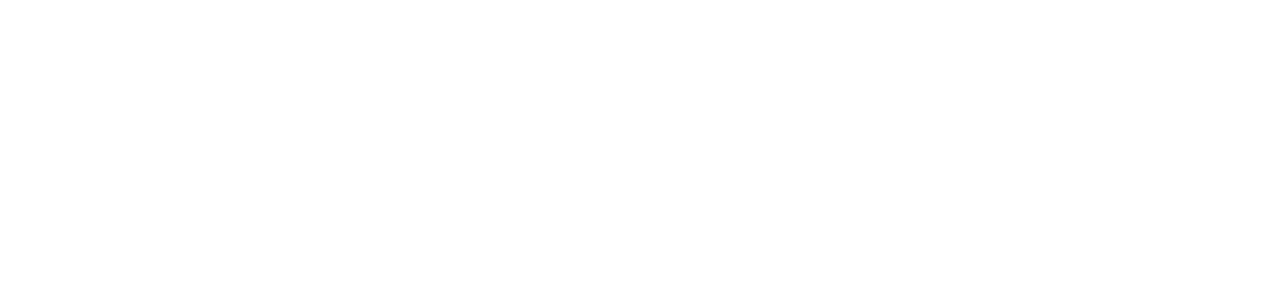
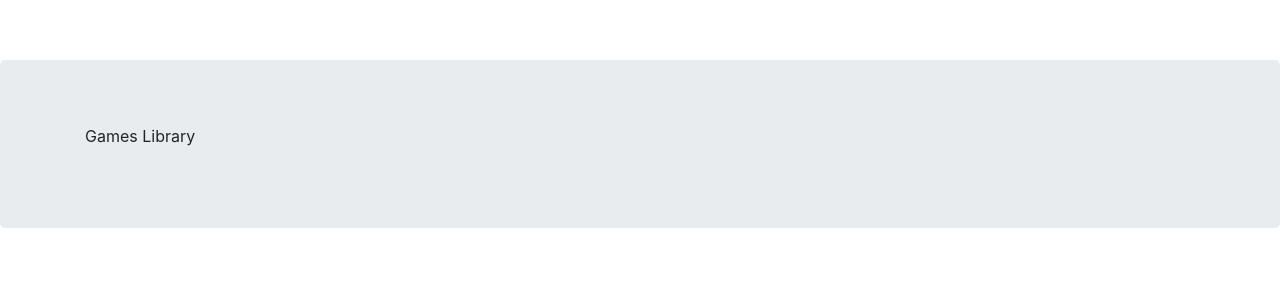
Before and after one commit to mariobp-NHH/flask-vue-aws-vue, a Vue app: page /games in a window 1280 px wide. Before the commit this address had no page. Shown: the top 300 px of the page. Built offline with nearby package versions, Linux system fonts and the light colour scheme.

Commit message:
first commit

```diff
--- a/package.json
+++ b/package.json
@@ -9,6 +9,7 @@
   },
   "dependencies": {
     "axios": "^1.7.2",
+    "bootstrap": "^4.6.0",
     "core-js": "^3.8.3",
     "vue": "^3.2.13",
     "vue-router": "^4.0.3"
--- a/src/App.vue
+++ b/src/App.vue
@@ -4,23 +4,6 @@
 
 <style>
 #app {
-  font-family: Avenir, Helvetica, Arial, sans-serif;
-  -webkit-font-smoothing: antialiased;
-  -moz-osx-font-smoothing: grayscale;
-  text-align: center;
-  color: #2c3e50;
-}
-
-nav {
-  padding: 30px;
-}
-
-nav a {
-  font-weight: bold;
-  color: #2c3e50;
-}
-
-nav a.router-link-exact-active {
-  color: #42b983;
+  margin-top: 60px;
 }
 </style>
--- /dev/null
+++ b/src/components/GamesView.vue
@@ -0,0 +1,14 @@
+<template>
+  <div class="jumbotron vertical-center">
+    <div class="container">
+      <link
+        rel="stylesheet"
+        href="https://cdn.jsdelivr.net/npm/bootswatch@4.5.2/dist/sketchy/bootstrap.min.css"
+        integrity="sha384-RxqHG2ilm4r6aFRpGmBbGTjsqwfqHOKy1ArsMhHusnRO47jcGqpIQqlQK/kmGy9R"
+        crossorigin="anonymous"
+      />
+
+      <p>Games Library</p>
+    </div>
+  </div>
+</template>
--- /dev/null
+++ b/src/components/HomeView.vue
@@ -0,0 +1,3 @@
+<template>
+  <h1>Home</h1>
+</template>
--- a/src/router/index.js
+++ b/src/router/index.js
@@ -1,11 +1,23 @@
 import { createRouter, createWebHistory } from "vue-router";
 import SharkView from "../components/SharkView.vue";
+import HomeView from "../components/HomeView.vue";
+import GamesView from "../components/GamesView.vue";
 
 const routes = [
   {
     path: "/shark",
     name: "shark",
     component: SharkView,
+  },
+  {
+    path: "/",
+    name: "home",
+    component: HomeView,
+  },
+  {
+    path: "/games",
+    name: "games",
+    component: GamesView,
   },
 ];
 
```
Also changed, not shown: src/main.js (+5 -4 lines), 2 other files (tests, documents, lock files or other folders).
